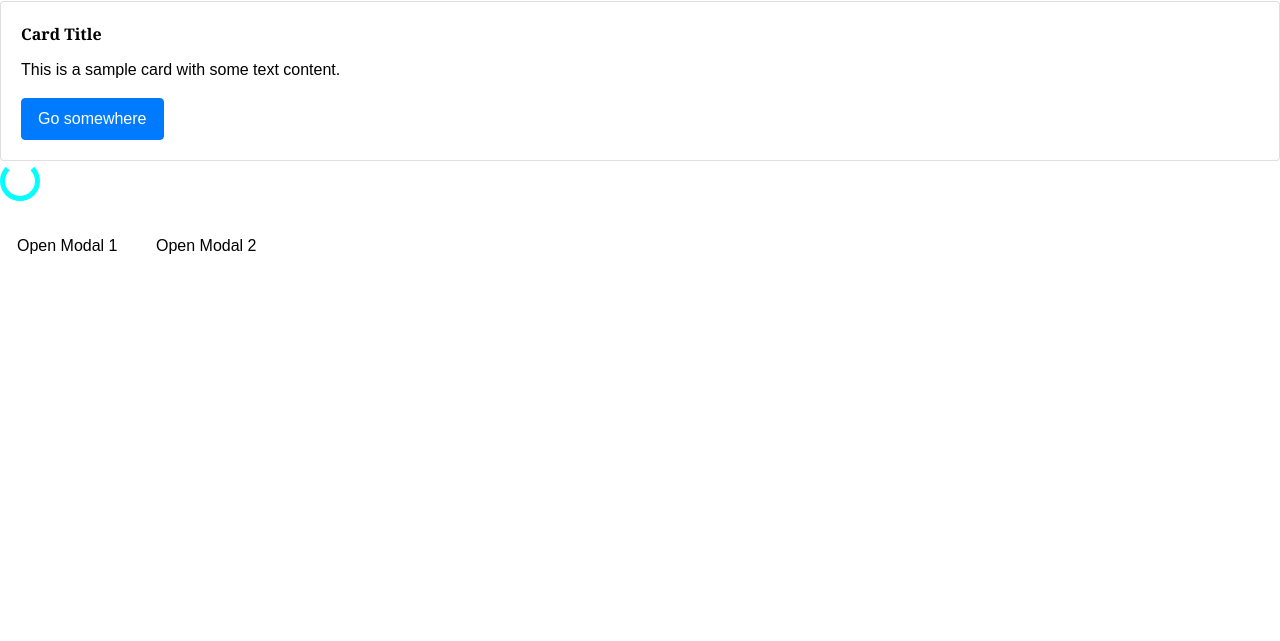
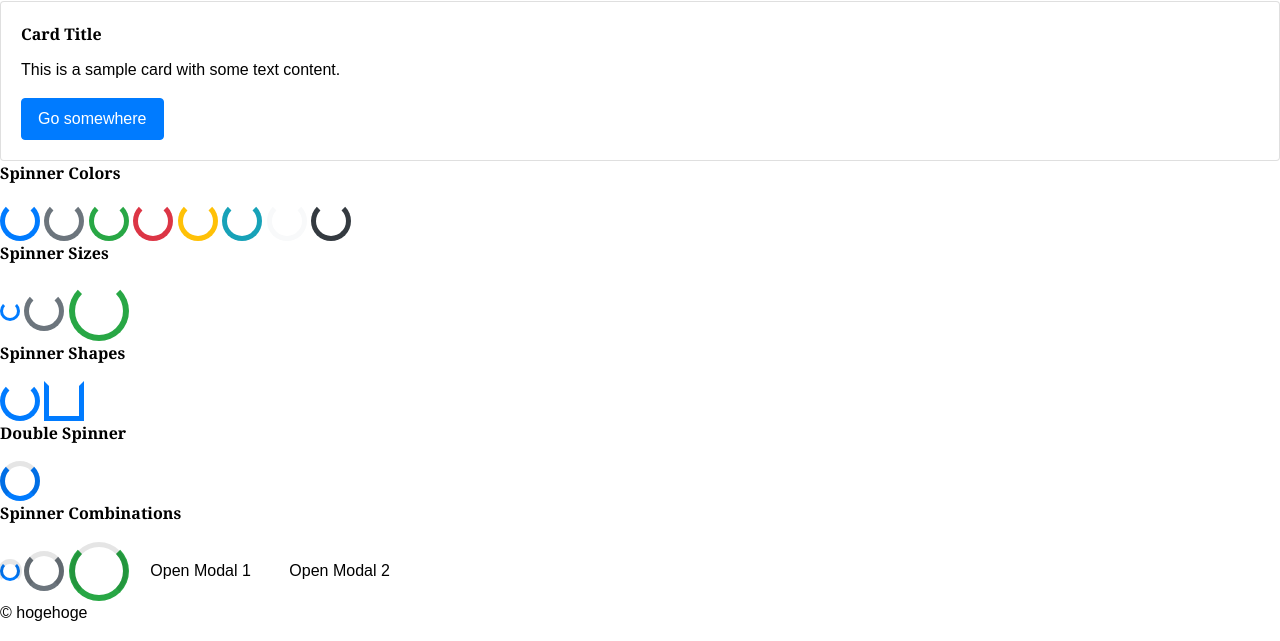
Before and after one commit to koinunopochi/ReinventingTheWheel-CSS, a plain HTML site: page sample/Base_example.html in a window 1280 px wide. Shown: the part 738-1379 px from the top of the page. Before the commit the page ends 1005 px from the top, so only its background shows below. Drawn offline with Linux system fonts and the light colour scheme.

Commit message:
add：スピナーを拡充した

```diff
--- a/sample/Base_example.html
+++ b/sample/Base_example.html
@@ -66,8 +66,39 @@
       </div>
     </div>
 
-    <!-- spinner -->
-    <div class="spinner"></div><br>
+    <!-- ############################## spinner ############################## -->
+    <h3>Spinner Colors</h3>
+    <div class="spinner spinner-primary"></div>
+    <div class="spinner spinner-secondary"></div>
+    <div class="spinner spinner-success"></div>
+    <div class="spinner spinner-danger"></div>
+    <div class="spinner spinner-warning"></div>
+    <div class="spinner spinner-info"></div>
+    <div class="spinner spinner-light"></div>
+    <div class="spinner spinner-dark"></div>
+
+    <!-- Spinner Sizes -->
+    <h3>Spinner Sizes</h3>
+    <div class="spinner spinner-primary spinner-sm"></div>
+    <div class="spinner spinner-secondary"></div>
+    <div class="spinner spinner-success spinner-lg"></div>
+
+    <!-- Spinner Shapes -->
+    <h3>Spinner Shapes</h3>
+    <div class="spinner spinner-primary"></div>
+    <div class="spinner spinner-primary spinner-square"></div>
+
+    <!-- Double Spinner -->
+    <h3>Double Spinner</h3>
+    <div class="spinner spinner-primary spinner-double"></div>
+
+    <!-- Spinner Combinations -->
+    <h3>Spinner Combinations</h3>
+    <div class="spinner spinner-primary spinner-sm  spinner-double"></div>
+    <div class="spinner spinner-secondary spinner-double"></div>
+    <div class="spinner spinner-success spinner-lg spinner-double"></div>
+
+    <!-- ############################## spinner ############################## -->
 
     <!-- 最初のモーダルを開くボタン -->
     <a href="#modal1" class="btn">Open Modal 1</a>
@@ -94,6 +125,10 @@
         <a href="#" class="modal-close">&times;</a>
       </div>
     </div>
+
+    <footer>
+      <p>&copy; hogehoge</p>
+    </footer>
   </div>
 </body>
 
--- a/src/components/spinners.css
+++ b/src/components/spinners.css
@@ -1,10 +1,85 @@
+/* spinner.css */
 .spinner {
   width: 40px;
   height: 40px;
-  border: 5px solid #00ffff;
+  border-width: 5px;
+  display: inline-block;
+  vertical-align: middle;
+  border-radius: 50%;
+  animation: spin 1s linear infinite;
+}
+
+.spinner-primary {
+  border: 5px solid var(--primary-color);
+  border-top-color: transparent;
+}
+
+.spinner-secondary {
+  border: 5px solid var(--secondary-color);
+  border-top-color: transparent;
+}
+
+.spinner-success {
+  border: 5px solid #28a745;
+  border-top-color: transparent;
+}
+
+.spinner-danger {
+  border: 5px solid #dc3545;
+  border-top-color: transparent;
+}
+
+.spinner-warning {
+  border: 5px solid #ffc107;
+  border-top-color: transparent;
+}
+
+.spinner-info {
+  border: 5px solid #17a2b8;
+  border-top-color: transparent;
+}
+
+.spinner-light {
+  border: 5px solid #f8f9fa;
+  border-top-color: transparent;
+}
+
+.spinner-dark {
+  border: 5px solid #343a40;
+  border-top-color: transparent;
+}
+
+.spinner-sm {
+  width: 20px;
+  height: 20px;
+  border-width: 3px;
+}
+
+.spinner-lg {
+  width: 60px;
+  height: 60px;
+  border-width: 6px;
+}
+
+.spinner-square {
+  border-radius: 0;
+}
+
+.spinner-double {
+  position: relative;
+}
+
+.spinner-double::after {
+  content: '';
+  position: absolute;
+  top: -5px;
+  left: -5px;
+  width: 100%;
+  height: 100%;
+  border: 5px solid rgba(0, 0, 0, 0.1);
   border-top-color: transparent;
   border-radius: 50%;
-  animation: spin 1s linear infinite;
+  animation: spin 2s linear infinite;
 }
 
 @keyframes spin {
```
